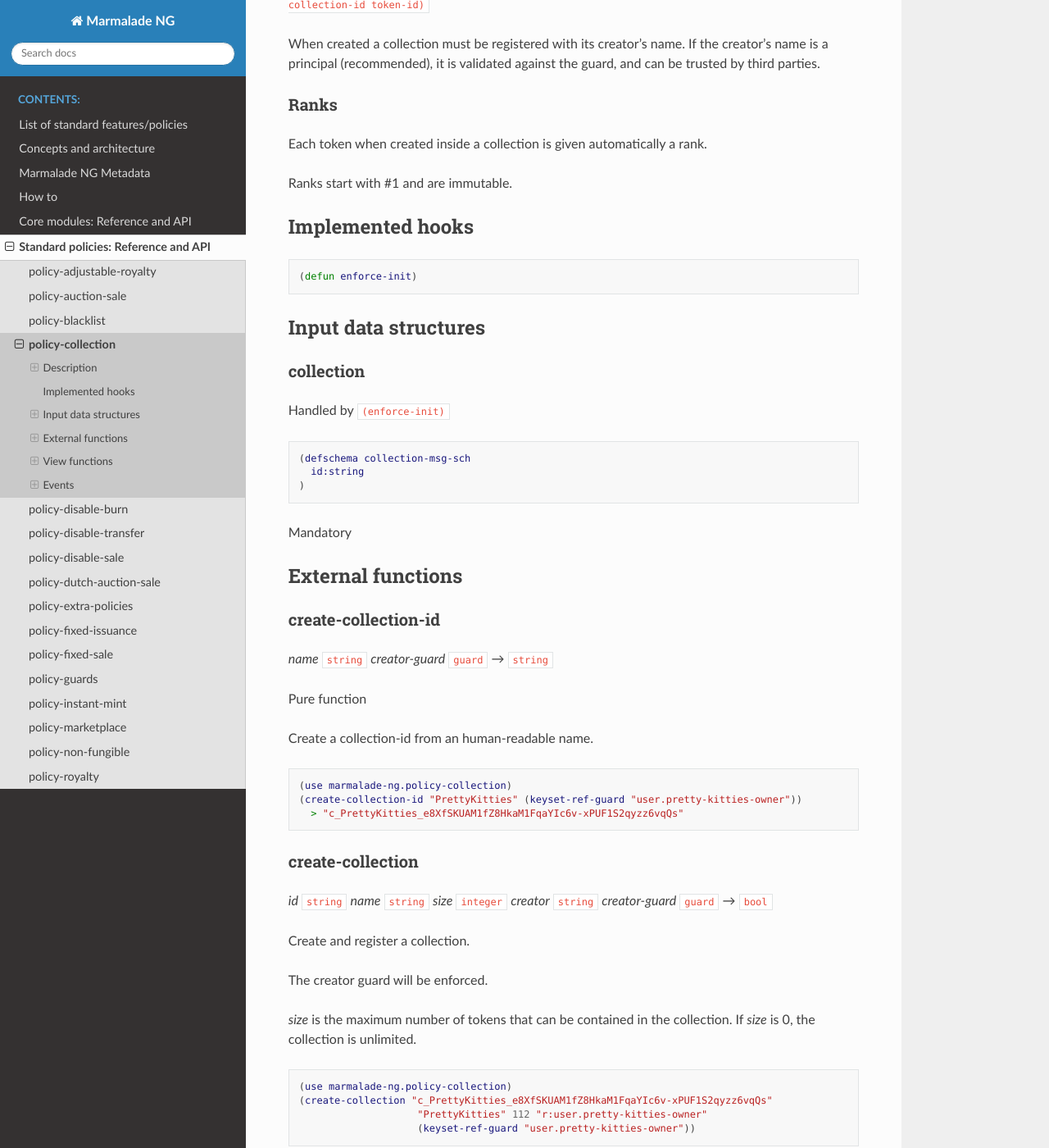
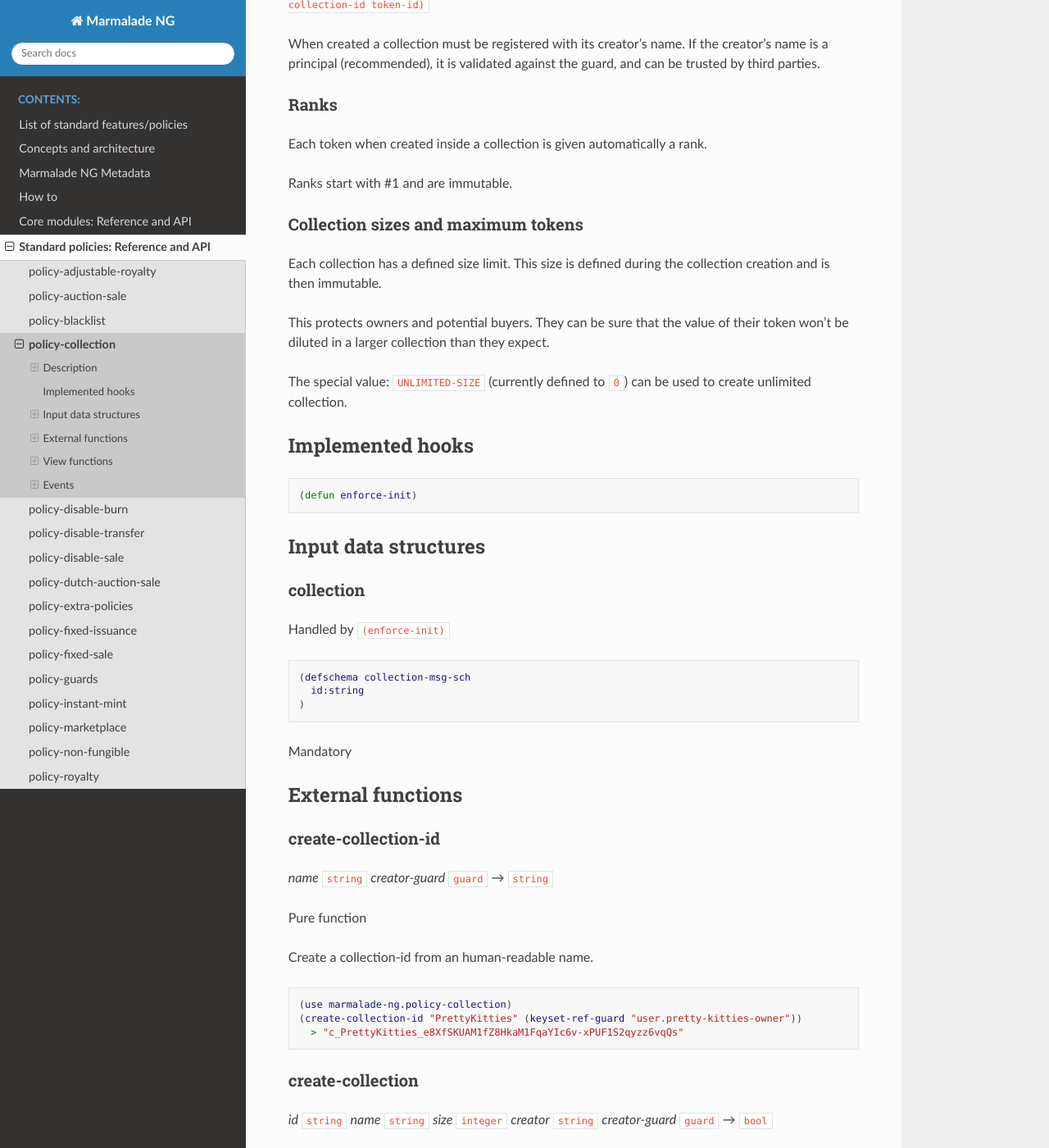
Before and after one commit to Marmalade-NG/marmalade-ng, a Sphinx documentation site: the page built from doc/source/policy-collection.rst, in a window 1280 px wide and 1400 px high, scrolled down 664 px. Shown: the whole window at 82% size. Built offline with Sphinx 7.4.7 and the Read the Docs theme 2.0.0, drawn with Linux system fonts in a browser that asks for light colours; some of the changed text lies outside the part shown.

Commit message:
Add a constant for unlimited collection + Improve documentation

```diff
--- a/doc/source/policy-collection.rst
+++ b/doc/source/policy-collection.rst
@@ -38,6 +38,17 @@ Each token when created inside a collection is given automatically a rank.
 
 Ranks start with #1 and are immutable.
 
+
+Collection sizes and maximum tokens
+~~~~~~~~~~~~~~~~~~~~~~~~~~~~~~~~~~~
+Each collection has a defined size limit. This size is defined during the collection
+creation and is then immutable.
+
+This protects owners and potential buyers. They can be sure that the value of their token
+won't be diluted in a larger collection than they expect.
+
+The special value: ``UNLIMITED-SIZE`` (currently defined to ``0``) can be used to
+create unlimited collection.
 
 
 Implemented hooks
@@ -88,7 +99,7 @@ Create and register a collection.
 The creator guard will be enforced.
 
 *size* is the maximum number of tokens that can be contained in the collection.
-If *size* is 0, the collection is unlimited.
+If *size* is ``UNLIMITED-SIZE`` (currently defined to ``0``), the collection is unlimited.
 
 .. code:: lisp
 
```
Also changed, not shown: 2 other files.
